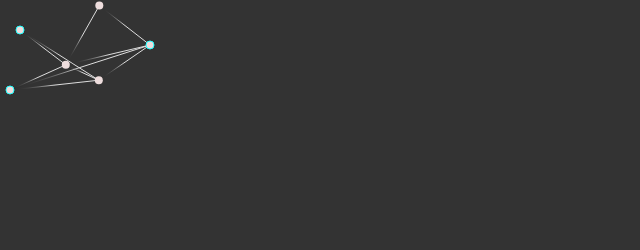
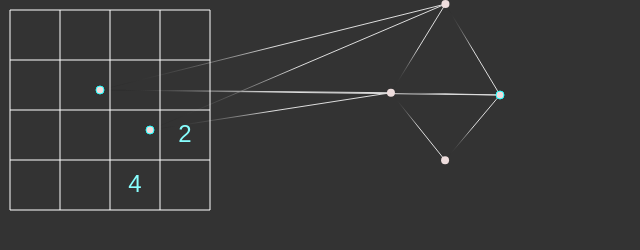
Before and after one commit to JMiller-2020/Potential-Learning, a plain HTML site: page index.html in a window 1280 px wide. Shown: the whole page, without its empty margins (0-640 px from the left). Drawn offline with Linux system fonts and the light colour scheme.

Commit message:
add 2048 game outline

```diff
--- a/index.html
+++ b/index.html
@@ -19,6 +19,7 @@
   <body>
     <canvas id="main-canvas">Your browser does not support HTML5 canvas tag</canvas>
     <script src="scripts/utils.js"></script>
+    <script src="scripts/game2048.js"></script>
     <script src="scripts/neuron.js"></script>
     <script src="scripts/main.js"></script>
   </body>
--- /dev/null
+++ b/scripts/game2048.js
@@ -0,0 +1,88 @@
+class Game2048 {
+
+  // board, score
+
+  constructor(x, y, width=200, height=200, size=4) {
+    this.x = x;
+    this.y = y;
+    this.width = width;
+    this.height = height;
+
+    this.board = zeros([size, size]) // creates [size][size]
+    this.init();
+    this.score = 0;
+  }
+
+  /**
+   * @returns whether or not the board is full
+   */
+  full() {
+    for(let r = 0; r < this.board.length; r++) {
+      for(let c = 0; r < this.board[r].length; c++) {
+        if(this.board[r][c] == 0) {
+          return false;
+        }
+      }
+    }
+    return true;
+  }
+
+  /**
+   * attempts to add tile (2 or 4) to random (, empty) position on board
+   *
+   * @returns false if board is full
+   */
+  addTile() {
+    if(this.full()) {
+      return false;
+    }
+    while(true) {
+      let r = randIdx(this.board.length);
+      let c = randIdx(this.board[r].length);
+      if(this.board[r][c] == 0) {
+        this.board[r][c] = randInt(1,2) * 2;
+        return true;
+      }
+    }
+  }
+
+  init() {
+    this.addTile();
+    this.addTile();
+  }
+
+  draw(ctx) {
+    ctx.save();
+    for(let i = 0; i <= this.board.length; i++) {
+      let colX = lerp(this.x, this.x+this.width, i/this.board.length);
+      ctx.beginPath();
+      ctx.moveTo(colX, this.y);
+      ctx.lineTo(colX, this.y+this.height);
+      ctx.strokeStyle = "#fff";
+      ctx.stroke();
+
+      let rowY = lerp(this.y, this.y+this.height, i/this.board.length);
+      ctx.beginPath();
+      ctx.moveTo(this.x, rowY);
+      ctx.lineTo(this.x+this.width, rowY);
+      ctx.strokeStyle = "#fff";
+      ctx.stroke();
+    }
+
+    for(let r = 0; r < this.board.length; r++) {
+      let rowY = lerp(this.y, this.y+this.height, r/this.board.length) + this.height/this.board.length/2;
+      for(let c = 0; c < this.board[r].length; c++) {
+        let colX = lerp(this.x, this.x+this.width, c/this.board[r].length) + this.width/this.board[r].length/2;
+        if(this.board[r][c] != 0) {
+          ctx.fillStyle = "#8ff";
+          ctx.font = "24px Arial";
+          ctx.textAlign = "center";
+          ctx.textBaseline = "middle";
+          ctx.fillText(this.board[r][c], colX, rowY);
+        }
+      }
+    }
+
+    ctx.restore();
+  }
+}
--- a/scripts/main.js
+++ b/scripts/main.js
@@ -11,6 +11,7 @@ var ctx;
 var h, w;
 
 var neurons;
+var game;
 
 function draw() {
   ctx.fillStyle = BG_COLOR;
@@ -32,6 +33,8 @@ function draw() {
   for(let i = 0; i < neurons.length; i++) {
     neurons[i].draw(ctx);
   }
+
+  game.draw(ctx);
 }
 
 function tick() {
@@ -81,12 +84,12 @@ function init() {
   let useAnchors = true;
 
   neurons = [
-    new Neuron(10, 90, useAnchors),
-    new Neuron(20, 30, useAnchors),
-    new Neuron(50, 60),
-    new Neuron(100, 75),
-    new Neuron(150, 45, useAnchors),
-    new Neuron(0, 0),
+    new Neuron(100, 90, useAnchors),
+    new Neuron(150, 130, useAnchors),
+    new Neuron(500, 60),
+    new Neuron(600, 75),
+    new Neuron(500, 95, useAnchors),
+    new Neuron(400, 100),
   ]
 
   neurons[2].addIn(neurons[0]);
@@ -101,6 +104,8 @@ function init() {
   neurons[5].addIn(neurons[2]);
   neurons[4].addIn(neurons[5]);
 
+  game = new Game2048(10, 10);
+
   console.log("initialization finished");
 }
 
--- a/scripts/neuron.js
+++ b/scripts/neuron.js
@@ -9,16 +9,23 @@ const NODE_RADIUS = 4;
 const NODE_COLOR = "#edd";
 const ANCHOR_STROKE_COLOR = "#2ff"
 
+const BASELINE_VALUE = 0;
+const DEFAULT_THRESHOLD = 1;
+
 const GRAVITY = 0;
 
 var idCounter = 0;
 
 class Neuron {
 
-  // id, ins, x, y, r, c
+  // id, value, threshold,
+  // ins, weights, linkLens,
+  // x, y, r, c
 
   constructor(x, y, isAnchor=false) {
     this.id = idCounter++;
+    this.value = BASELINE_VALUE;
+    this.threshold = DEFAULT_THRESHOLD;
     this.x = this.prevX = x;
     this.y = this.prevY = y;
     this.r = NODE_RADIUS;
@@ -34,6 +41,10 @@ class Neuron {
     this.weights.push(weight);
     // this.linkLens.push(LINK_LEN);
     this.linkLens.push(dist(this.x, this.y, other.x, other.y));
+  }
+
+  getPotential() {
+    return Math.max(this.threshold - this.value, 0);
   }
 
   drawConns(ctx, useGradient=false) {
@@ -91,7 +102,7 @@ class Neuron {
     }
   }
 
-  tick() {
+  physicsTick() {
     if(!this.isAnchor) {
       let deltaX = this.x - this.prevX;
       let deltaY = this.y - this.prevY;
@@ -127,4 +138,12 @@ class Neuron {
       }
     }
   }
+
+  tick() {
+    this.physicsTick();
+
+    for(let i = 0; i < this.ins.length; i++) {
+
+    }
+  }
 }
--- a/scripts/utils.js
+++ b/scripts/utils.js
@@ -8,3 +8,29 @@ function dist(x1, y1, x2, y2) {
 function lerp(a, b, i) {
   return a * (1-i) + b * i;
 }
+
+function zeros(dims) {
+  var value = [];
+  // basecase
+  if(dims.length == 1) {
+    value.length = dims[0];
+    value.fill(0);
+    return value;
+  }
+  // recurse
+  value = zeros(dims.slice(1));
+
+  var array = [];
+  for(let j = 0; j < dims[0]; j++) {
+    array.push(value.slice());
+  }
+  return array;
+}
+
+function randInt(min, max) {
+  return Math.trunc(Math.random() * (max - min + 1) + min)
+}
+
+function randIdx(length) {
+  return Math.trunc(Math.random() * length);
+}
```
